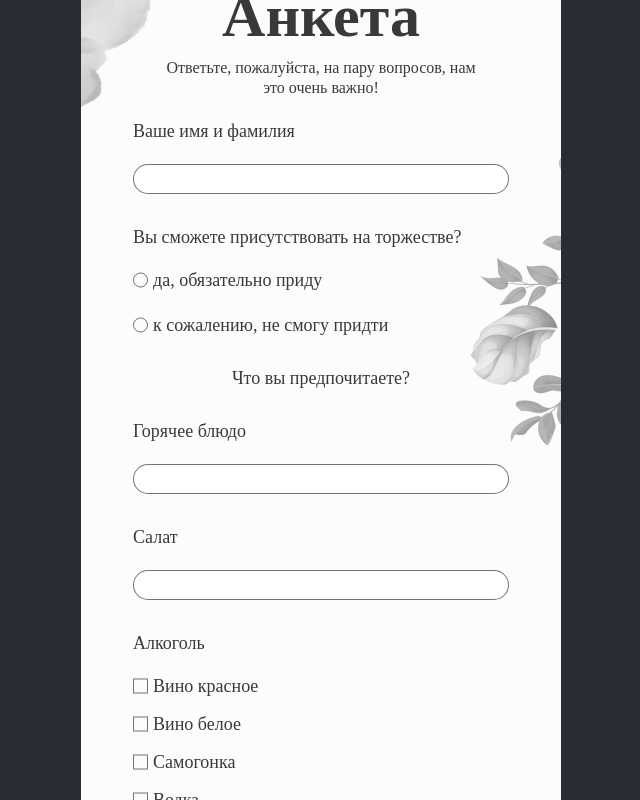
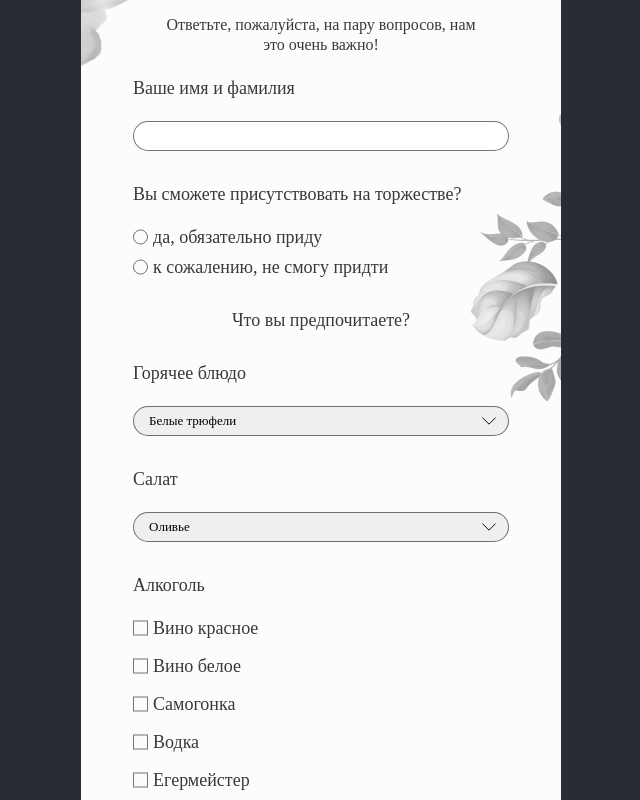
Before and after one commit to Levetar/ilya-and-alina, a React app: page /ilya-and-alina in a window 1280 px wide. Shown: the part 3950-4750 px from the top of the page, without its empty margins (319-959 px from the left). Built offline with nearby package versions, Linux system fonts and the light colour scheme.

Commit message:
Отправка формы на почту

```diff
--- a/package.json
+++ b/package.json
@@ -39,6 +39,7 @@
   },
   "dependencies": {
     "classnames": "2.3.1",
+    "emailjs-com": "3.2.0",
     "normalize.css": "8.0.1",
     "postcss-preset-env": "7.4.3",
     "react": "17.0.2",
--- /dev/null
+++ b/src/components/common/ArrowIcon/ArrowIcon.js
@@ -0,0 +1,14 @@
+import React from 'react';
+
+export const ArrowIcon = ({className}) => (
+  <svg
+    width="512"
+    height="512"
+    viewBox="0 0 512 512"
+    fill="none"
+    xmlns="http://www.w3.org/2000/svg"
+    className={className}
+  >
+    <path d="M93.5 174.5L256.5 337.5L419.5 174.5" stroke="black" strokeWidth="24" strokeLinecap="round" />
+  </svg>
+);
--- a/src/components/common/Form/Form.jsx
+++ b/src/components/common/Form/Form.jsx
@@ -1,21 +1,41 @@
-import React from 'react';
+import React, {useRef, useState} from 'react';
 import cn from 'classnames';
+import emailjs from 'emailjs-com';
 
 import flower1Src from '../../../images/flower1.png';
 import flower4Src from '../../../images/flower4.png';
 import flower5Src from '../../../images/flower5.png';
 import {FlowerImage} from '../FlowerImage/FlowerImage';
+import {ArrowIcon} from '../ArrowIcon/ArrowIcon';
 
 import s from './Form.scss';
 
-export const Form = ({className}) => (
+export const Form = ({className}) => {
+  const form = useRef();
+  const [isLoading, setLoading] = useState(false);
+
+  const onSubmit = async (event) => {
+    event.preventDefault();
+    setLoading(true);
+
+    try {
+      await emailjs.sendForm('service_yblcofk', 'template_vo8q8ef', form.current, 'DQkj8t58JAwSu0poE');
+      alert('Форма отправлена. Спасибо!');
+    } catch (e) {
+      alert(`Ошибка - ${error.text}. Попробуйте еще раз`);
+    } finally {
+      setLoading(false);
+    }
+  };
+
+  return (
     <section className={cn(s.root, className)}>
       <FlowerImage src={flower1Src} modPosition="left" className={s.imageFlower1} />
       <FlowerImage src={flower4Src} modPosition="right" className={s.imageFlower4} />
       <FlowerImage src={flower5Src} modPosition="left" className={s.imageFlower5} />
       <h2 className={s.title}>Анкета</h2>
       <p className={s.description}>Ответьте, пожалуйста, на&nbsp;пару вопросов, нам это очень важно!</p>
-    <form action="" method="post" className={s.form}>
+      <form ref={form} onSubmit={onSubmit} className={s.form}>
         <div className={s.item}>
           <label className={s.labelText}>
             <span className={s.itemTitle}>Ваше имя и&nbsp;фамилия</span>
@@ -25,12 +45,12 @@ export const Form = ({className}) => (
         <div className={s.item}>
           <span className={s.itemTitle}>Вы&nbsp;сможете присутствовать на&nbsp;торжестве?</span>
           <label className={s.labelRadio}>
-          <input type="radio" id="come_yes" name="come" className={s.radio} />
+            <input type="radio" id="come_yes" name="come" value="да, обязательно приду" className={s.radio} />
             <span className={s.customRadio} />
             да, обязательно приду
           </label>
           <label className={s.labelRadio}>
-          <input type="radio" id="come_no" name="come" className={s.radio} />
+            <input type="radio" id="come_no" name="come" value="к сожалению, не смогу придти" className={s.radio} />
             <span className={s.customRadio} />
             к&nbsp;сожалению, не&nbsp;смогу придти
           </label>
@@ -41,52 +61,87 @@ export const Form = ({className}) => (
         <div className={s.item}>
           <label className={s.labelText}>
             <span className={s.itemTitle}>Горячее блюдо</span>
-          <input type="text" id="fio" name="fio" className={s.input} />
+            <div className={s.selectWrapper}>
+              <select size={1} name="hotDish" className={s.select}>
+                <option value="Белые трюфели">Белые трюфели</option>
+                <option value="Мраморная говядина">Мраморная говядина</option>
+                <option value="Фуа-гра">Фуа-гра</option>
+                <option value="Золотые суши и роллы с жемчугом">Золотые суши и&nbsp;роллы с&nbsp;жемчугом</option>
+              </select>
+              <ArrowIcon className={s.selectArrow} />
+            </div>
           </label>
         </div>
         <div className={s.item}>
           <label className={s.labelText}>
             <span className={s.itemTitle}>Салат</span>
-          <input type="text" id="fio" name="fio" className={s.input} />
+            <div className={s.selectWrapper}>
+              <select size={1} name="salad" className={s.select}>
+                <option value="Оливье">Оливье</option>
+                <option value="Сельдь под шубой">Сельдь под шубой</option>
+                <option value="Мимоза">Мимоза</option>
+                <option value="Руккола с креветками">Руккола с креветками</option>
+              </select>
+              <ArrowIcon className={s.selectArrow} />
+            </div>
           </label>
         </div>
         <div className={s.item}>
           <span className={s.itemTitle}>Алкоголь</span>
           <label className={s.labelCheckbox}>
-          <input type="checkbox" id="alco_wine_red" name="alco_wine_red" className={s.checkbox} />
+            <input
+              type="checkbox"
+              id="alco_wine_red"
+              name="alco_wine_red"
+              value="Вино красное"
+              className={s.checkbox}
+            />
             <span className={s.customCheckbox} />
             Вино красное
           </label>
           <label className={s.labelCheckbox}>
-          <input type="checkbox" id="alco_wine_white" name="alco_wine_white" className={s.checkbox} />
+            <input
+              type="checkbox"
+              id="alco_wine_white"
+              name="alco_wine_white"
+              value="Вино белое"
+              className={s.checkbox}
+            />
             <span className={s.customCheckbox} />
             Вино белое
           </label>
           <label className={s.labelCheckbox}>
-          <input type="checkbox" id="alco_samogon" name="alco_samogon" className={s.checkbox} />
+            <input type="checkbox" id="alco_samogon" name="alco_samogon" value="Самогонка" className={s.checkbox} />
             <span className={s.customCheckbox} />
             Самогонка
           </label>
           <label className={s.labelCheckbox}>
-          <input type="checkbox" id="alco_vodka" name="alco_vodka" className={s.checkbox} />
+            <input type="checkbox" id="alco_vodka" name="alco_vodka" value="Водка" className={s.checkbox} />
             <span className={s.customCheckbox} />
             Водка
           </label>
           <label className={s.labelCheckbox}>
-          <input type="checkbox" id="alco_eger" name="alco_eger" className={s.checkbox} />
+            <input type="checkbox" id="alco_eger" name="alco_eger" value="Егермейстер" className={s.checkbox} />
             <span className={s.customCheckbox} />
             Егермейстер
           </label>
           <label className={s.labelCheckbox}>
-          <input type="checkbox" id="alco_non_alco" name="alco_non_alco" className={s.checkbox} />
+            <input
+              type="checkbox"
+              id="alco_non_alco"
+              name="alco_non_alco"
+              value="безалкогольные напитки"
+              className={s.checkbox}
+            />
             <span className={s.customCheckbox} />
             безалкогольные напитки
           </label>
         </div>
-      <button type="submit" className={s.submit}>
+        <button type="submit" disabled={isLoading} className={s.submit}>
           Отправить
         </button>
       </form>
       <p className={s.endText}>Мы Вас очень ждем!</p>
     </section>
   );
+};
--- a/src/components/common/Form/Form.scss
+++ b/src/components/common/Form/Form.scss
@@ -98,14 +98,37 @@
   }
 }
 
-.input {
+.input,
+.select {
   composes: font-fira-sans-regular;
-  padding: 2px 10px;
+  padding: 2px 15px;
   width: 100%;
   height: 30px;
   font-size: 13px;
   border: 1px solid rgba(57, 57, 57, 0.7);
   border-radius: 30px;
+}
+
+.selectWrapper {
+  position: relative;
+  width: 100%;
+}
+
+.select {
+  -webkit-appearance: none;
+  appearance: none;
+  position: relative;
+  padding-right: 40px;
+}
+
+.selectArrow {
+  position: absolute;
+  top: 50%;
+  right: 10px;
+  transform: translateY(-50%);
+  width: 20px;
+  height: auto;
+  pointer-events: none;
 }
 
 .labelRadio,
@@ -129,12 +152,20 @@
 .labelRadio {
   & + & {
     margin-top: 2vw;
+
+    @media (--mobile-large) {
+      margin-top: 10px;
+    }
   }
 }
 
 .labelCheckbox {
   & + & {
-    margin-top: 18px;
+    margin-top: 3.75vw;
+
+    @media (--mobile-large) {
+      margin-top: 18px;
+    }
   }
 }
 
@@ -240,6 +271,7 @@
   background-color: var(--button-background);
   border-radius: 30px;
   transition: initial;
+  cursor: pointer;
 
   @media (pointer: fine) {
     transition: background-color .2s linear;
@@ -254,6 +286,11 @@
   &:active {
     background-color: var(--button-background-hover);
   }
+
+  &:disabled {
+    pointer-events: none;
+    opacity: .6;
+  }
 }
 
 .endText {
--- a/src/components/common/Wishes/Wishes.scss
+++ b/src/components/common/Wishes/Wishes.scss
@@ -78,10 +78,10 @@
   }
 
   & + & {
-    margin-top: 14px;
+    margin-top: 4.4vw;
 
     @media (--mobile-large) {
-      margin-top: 4.4vw;
+      margin-top: 14px;
     }
   }
 }
```
Also changed, not shown: 10 other files (tests, documents, lock files or other folders). Lines whose indentation alone changed are shown as unchanged.
